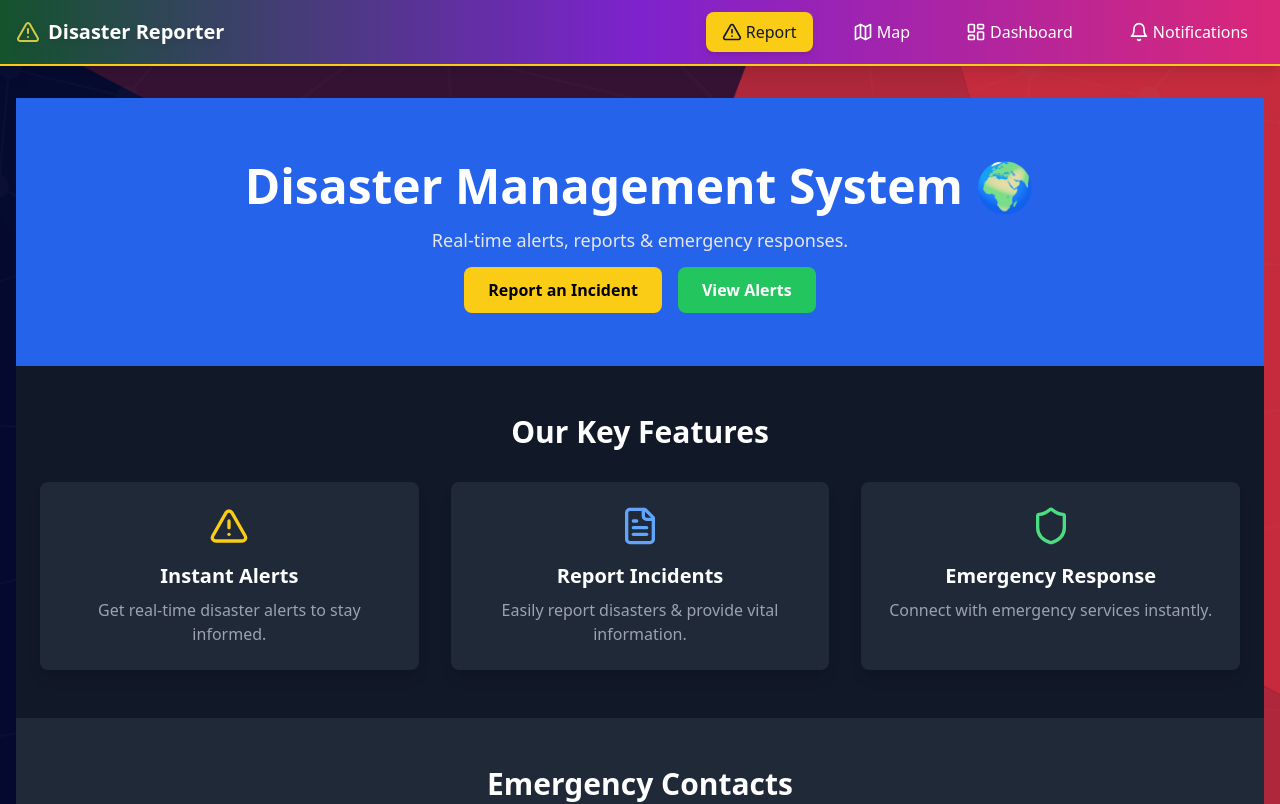
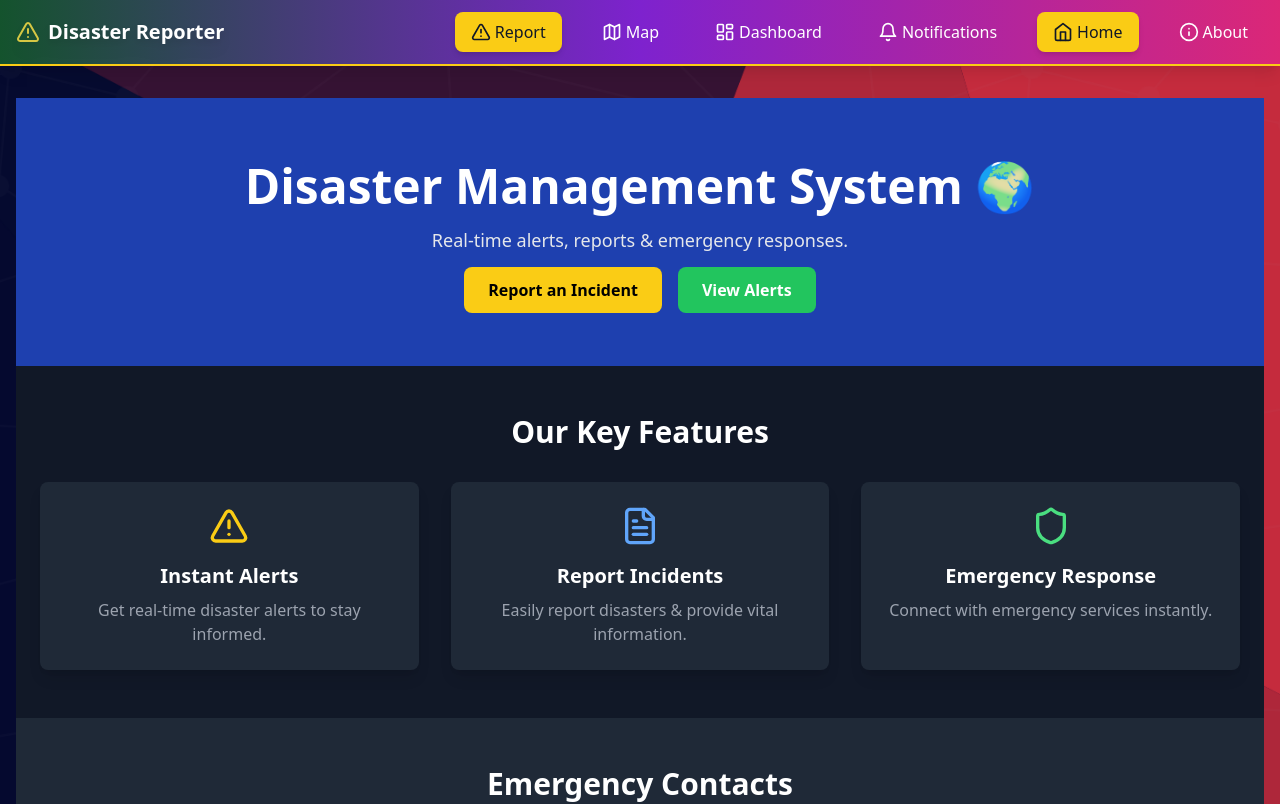
Before and after one commit to anika2711garg/Microsoft-Hackathon, a React (Vite) app in the folder Azure_Micro/frontend/: page / in a window 1280 px wide. Shown: the top 804 px of the page. Built offline with nearby package versions, Linux system fonts and the light colour scheme.

Commit message:
final changes

```diff
--- a/Azure_Micro/frontend/src/components/Navbar.tsx
+++ b/Azure_Micro/frontend/src/components/Navbar.tsx
@@ -1,11 +1,19 @@
 import { NavLink } from "react-router-dom";
-import { AlertTriangle, Map, LayoutDashboard, Bell } from "lucide-react";
+import {
+  AlertTriangle,
+  Map,
+  LayoutDashboard,
+  Bell,
+  Home,
+  Info,
+} from "lucide-react";
 
 function Navbar() {
   return (
     <nav className="bg-gradient-to-r from-green-900 via-purple-700 to-pink-600 shadow-lg border-b-2 border-yellow-400">
       <div className="container mx-auto px-4">
         <div className="flex items-center justify-between h-16">
+          {/* Logo Section */}
           <NavLink
             to="/"
             className="flex items-center space-x-2 font-bold text-xl text-white drop-shadow-lg"
@@ -14,13 +22,21 @@ function Navbar() {
             <span>Disaster Reporter</span>
           </NavLink>
 
+          {/* Navigation Links */}
           <div className="flex space-x-6">
             {[
-              { to: "/", icon: AlertTriangle, text: "Report" },
+              {
+                to: "/",
+                icon: AlertTriangle,
+                text: "Report",
+                hoverBg: "hover:bg-red-500", // Red background for Report button
+              },
               { to: "/map", icon: Map, text: "Map" },
               { to: "/dashboard", icon: LayoutDashboard, text: "Dashboard" },
               { to: "/notifications", icon: Bell, text: "Notifications" },
-            ].map(({ to, icon: Icon, text }) => (
+              { to: "/", icon: Home, text: "Home" },
+              { to: "/about", icon: Info, text: "About" },
+            ].map(({ to, icon: Icon, text, hoverBg }) => (
               <NavLink
                 key={to}
                 to={to}
@@ -28,7 +44,9 @@ function Navbar() {
                   `flex items-center space-x-1 px-4 py-2 rounded-lg transition-all duration-300 ${
                     isActive
                       ? "bg-yellow-400 text-gray-900 shadow-md"
-                      : "text-white hover:bg-yellow-300 hover:text-gray-900 hover:shadow-lg"
+                      : `text-white ${
+                          hoverBg || "hover:bg-yellow-300"
+                        } hover:text-gray-900 hover:shadow-lg`
                   }`
                 }
               >
--- a/Azure_Micro/frontend/src/pages/About.tsx
+++ b/Azure_Micro/frontend/src/pages/About.tsx
@@ -4,7 +4,7 @@ const About = () => {
     return (
         <div className="min-h-screen bg-gray-900 text-white">
             {/* Header */}
-            <header className="text-center py-16 bg-blue-600">
+            <header className="text-center py-16 bg-blue-800">
                 <h1 className="text-5xl font-extrabold">About Us 🌍</h1>
                 <p className="text-lg text-gray-200 mt-4">
                     Dedicated to ensuring safety, disaster preparedness, and rapid response.
--- a/Azure_Micro/frontend/src/pages/Home.tsx
+++ b/Azure_Micro/frontend/src/pages/Home.tsx
@@ -5,7 +5,7 @@ const Home = () => {
     return (
         <div className="min-h-screen bg-gray-900 text-white">
             {/* Hero Section */}
-            <header className="text-center py-16 bg-blue-600">
+            <header className="text-center py-16 bg-blue-800">
                 <h1 className="text-5xl font-extrabold">
                     Disaster Management System 🌍
                 </h1>
```
